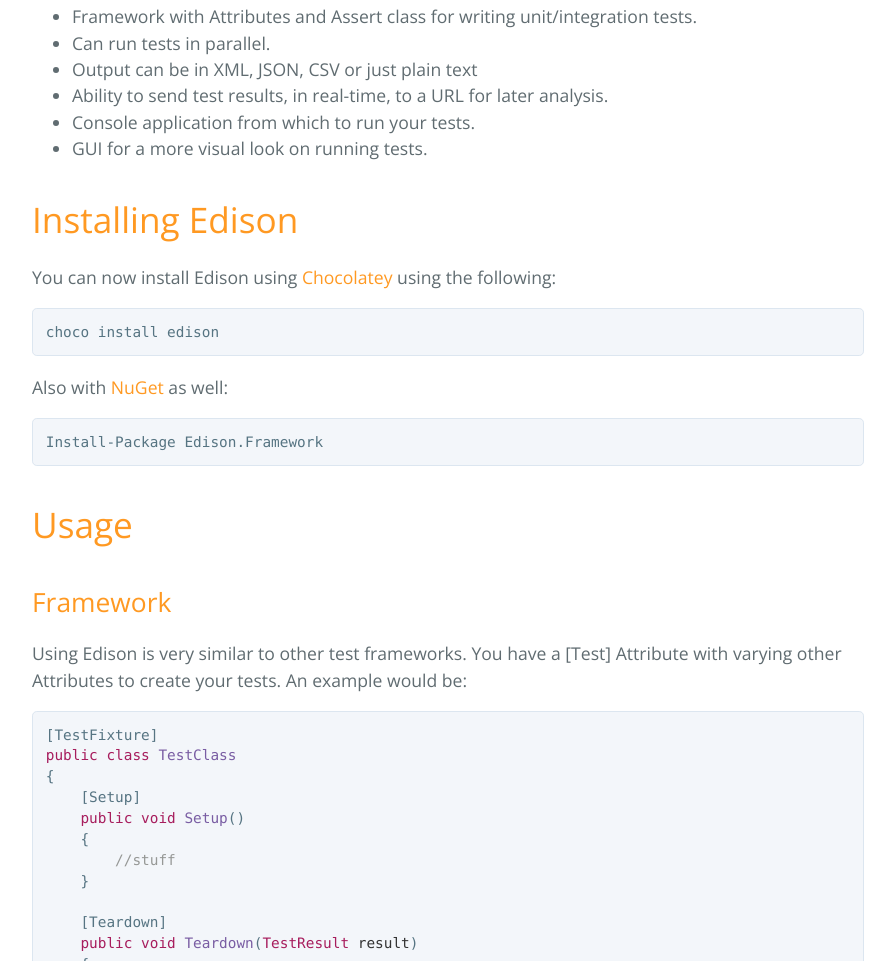
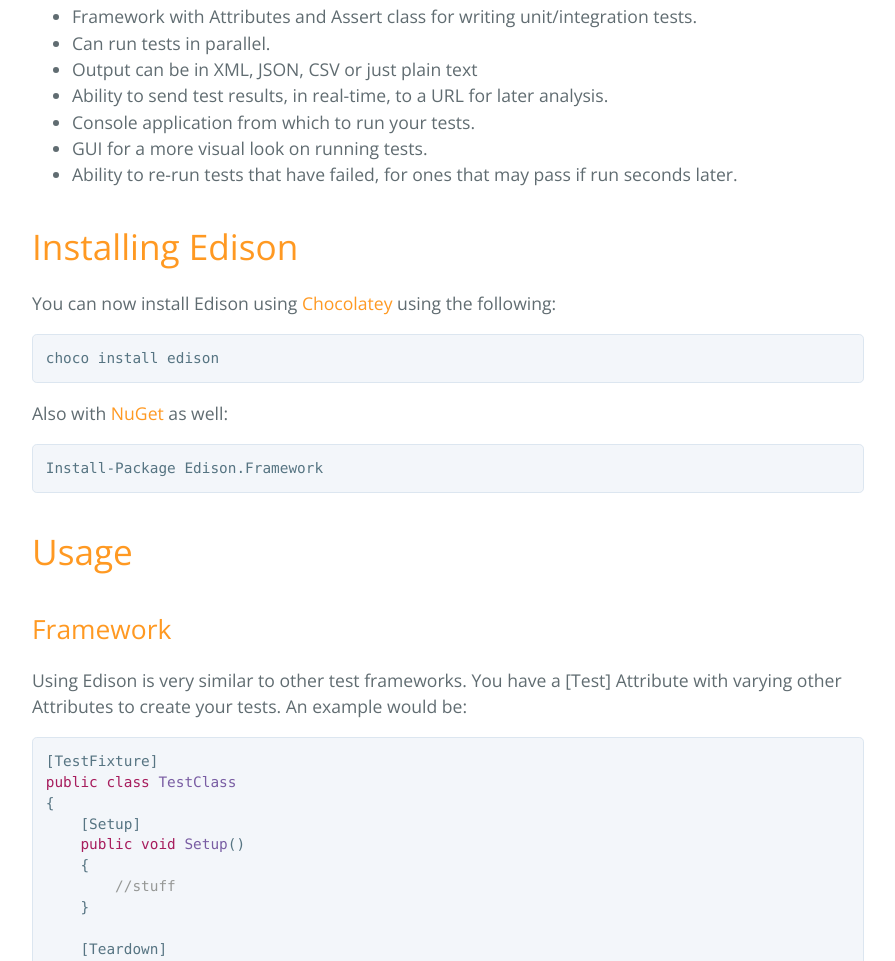
Before and after one commit to Badgerati/Edison, a plain HTML site: page index.html in a window 1280 px wide. Shown: the part 1011-1972 px from the top of the page, without its empty margins (192-1087 px from the left). Drawn offline with nearby package versions, Linux system fonts and the light colour scheme.

Commit message:
Updated features block

```diff
--- a/index.html
+++ b/index.html
@@ -41,6 +41,7 @@ Many features, such as Attributes, are similar to other test frameworks for a mo
 <li>Ability to send test results, in real-time, to a URL for later analysis.</li>
 <li>Console application from which to run your tests.</li>
 <li>GUI for a more visual look on running tests.</li>
+<li>Ability to re-run tests that have failed, for ones that may pass if run seconds later.</li>
 </ul>
 
 <h1>
```
